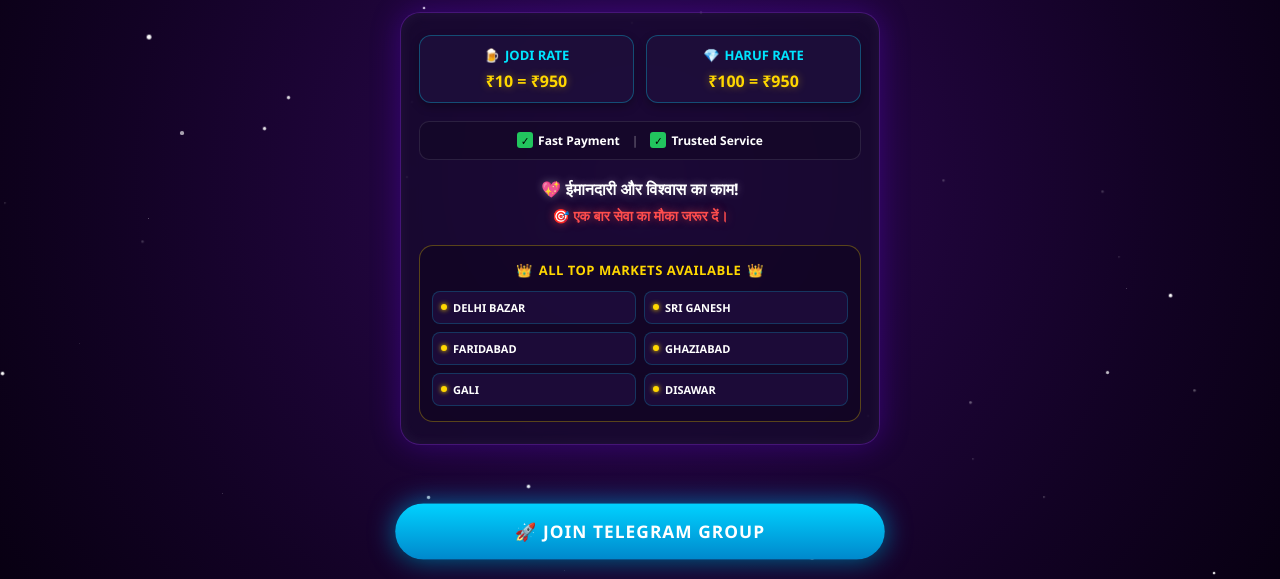
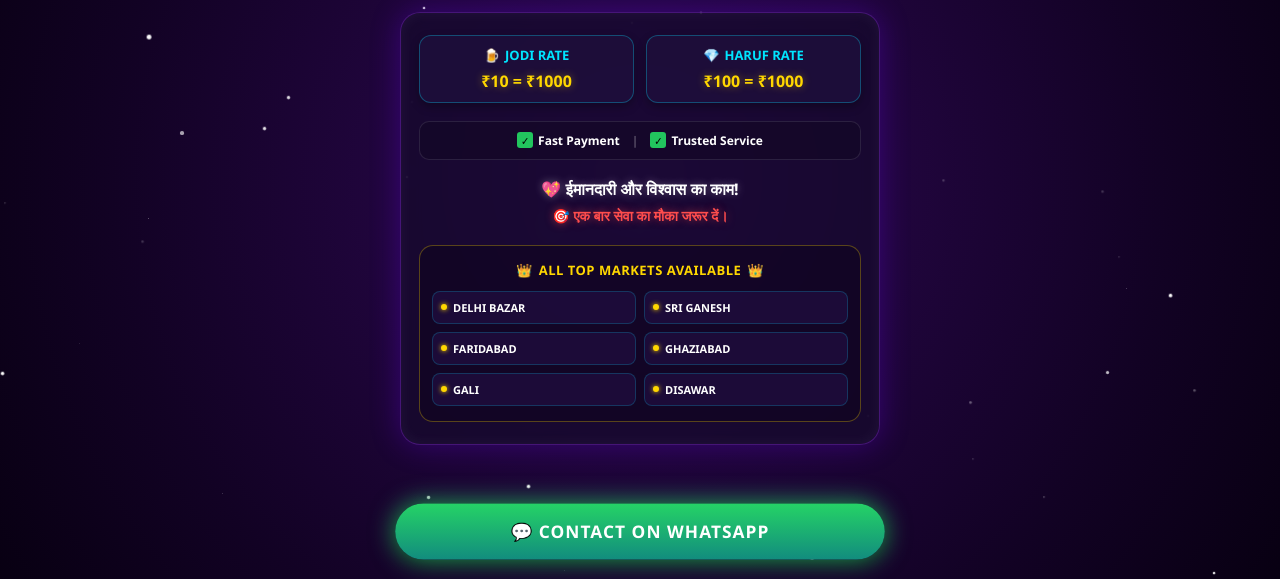
Before and after one commit to Bazigar84/DEV-KHAIWAL, a plain HTML site: page index.html in a window 1280 px wide. Shown: the part 221-800 px from the top of the page. Drawn offline with Linux system fonts and the light colour scheme.

Commit message:
Replace Telegram button with WhatsApp button

```diff
--- a/index.html
+++ b/index.html
@@ -277,7 +277,7 @@
             box-shadow: 0 0 5px #ffd700;
         }
 
-        /* Fixed Bottom Telegram Button */
+        /* Fixed Bottom WhatsApp Button */
         .btn-container {
             position: fixed;
             bottom: 20px;
@@ -289,10 +289,10 @@
             z-index: 100;
         }
 
-        .telegram-btn {
+        .whatsapp-btn {
             width: 100%;
             max-width: 480px;
-            background: linear-gradient(180deg, #00d2ff 0%, #0088cc 100%);
+            background: linear-gradient(180deg, #25D366 0%, #128C7E 100%);
             color: #ffffff;
             text-decoration: none;
             padding: 16px 20px;
@@ -301,7 +301,7 @@
             font-weight: 900;
             letter-spacing: 1px;
             text-align: center;
-            box-shadow: 0 0 25px rgba(0, 136, 204, 0.8), 0 5px 15px rgba(0,0,0,0.5);
+            box-shadow: 0 0 25px rgba(37, 211, 102, 0.8), 0 5px 15px rgba(0,0,0,0.5);
             display: flex;
             align-items: center;
             justify-content: center;
@@ -310,9 +310,9 @@
             animation: pulse 2s infinite;
         }
 
-        .telegram-btn:hover {
+        .whatsapp-btn:hover {
             transform: translateY(-2px);
-            box-shadow: 0 0 35px rgba(0, 136, 204, 1);
+            box-shadow: 0 0 35px rgba(37, 211, 102, 1);
         }
 
         @keyframes pulse {
@@ -345,13 +345,13 @@
                     <div class="rate-title">
                         <span>🍺</span> JODI RATE
                     </div>
-                    <div class="rate-value">₹10 = ₹950</div>
+                    <div class="rate-value">₹10 = ₹1000</div>
                 </div>
                 <div class="rate-box">
                     <div class="rate-title">
                         <span>💎</span> HARUF RATE
                     </div>
-                    <div class="rate-value">₹100 = ₹950</div>
+                    <div class="rate-value">₹100 = ₹1000</div>
                 </div>
             </div>
 
@@ -409,10 +409,10 @@
         </div>
     </div>
 
-    <!-- Fixed Bottom Telegram Button -->
+    <!-- Fixed Bottom WhatsApp Button -->
     <div class="btn-container">
-        <a href="https://t.me/+Z_qsrtUJQ8U2MTJl" target="_blank" class="telegram-btn">
-            🚀 JOIN TELEGRAM GROUP
+        <a href="https://wa.me/919376363427?text=hello%20sar" target="_blank" class="whatsapp-btn">
+            💬 CONTACT ON WHATSAPP
         </a>
     </div>
 
```
